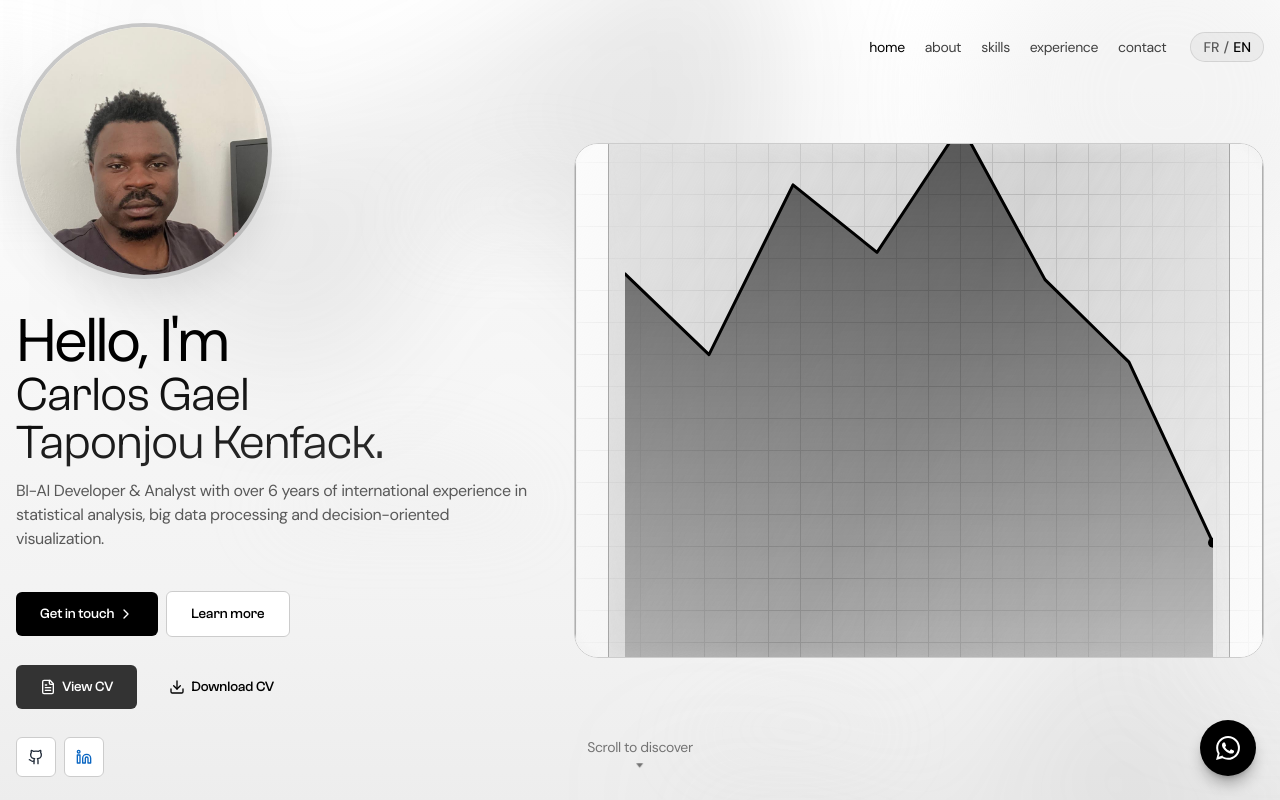
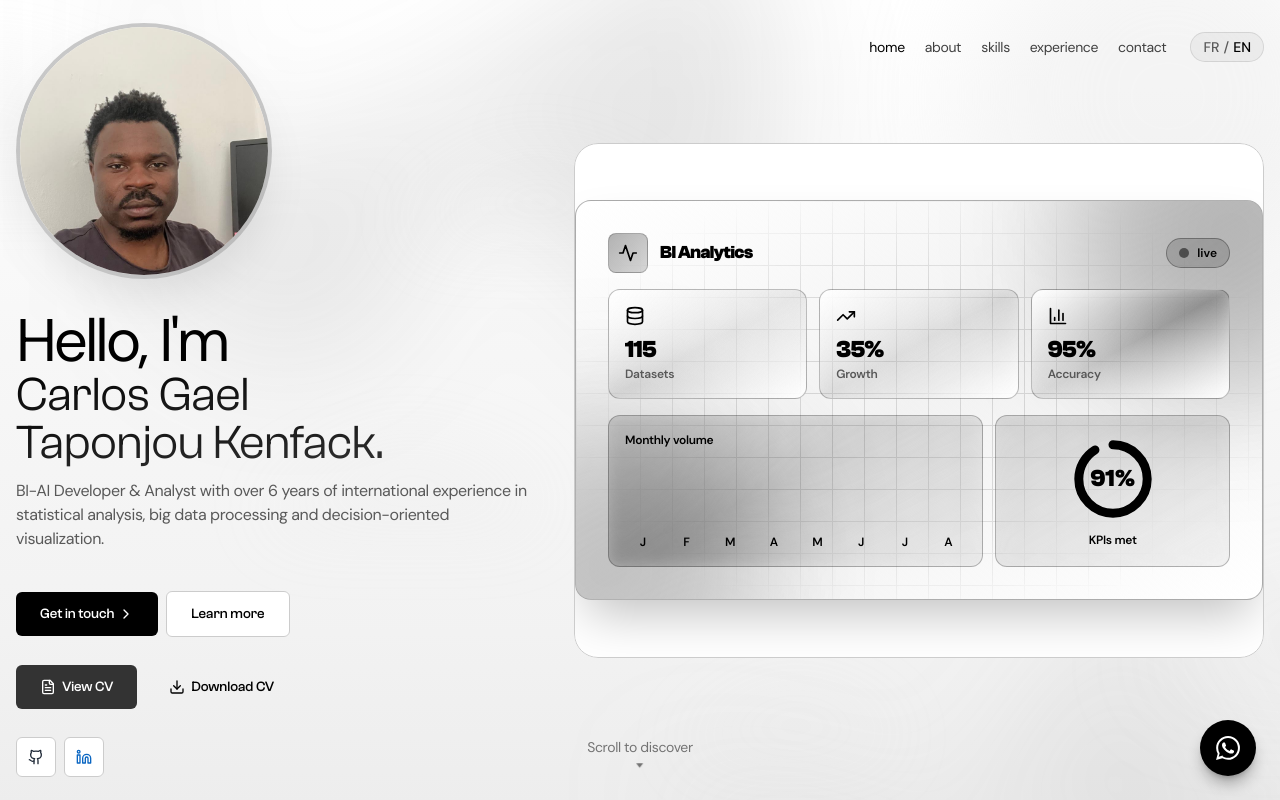
Before and after one commit to yohivana-KYIM/Carlos-Taponjou, a Next.js app: page / in a window 1280 px wide. Shown: the top 800 px of the page. Built offline with nearby package versions, Linux system fonts and the light colour scheme.

Commit message:
remove illstration

```diff
--- a/src/components/DataVisual.tsx
+++ b/src/components/DataVisual.tsx
@@ -38,52 +38,18 @@ function LiveNumber({
   );
 }
 
-// Build an SVG line path from an array of values (0–100), in real pixel
-// coordinates so the SVG viewBox matches the container 1:1 (no distortion).
-function buildLine(values: number[], w: number, h: number) {
-  const pad = 5;
-  return values
-    .map((v, i) => {
-      const x = (i * w) / (values.length - 1);
-      const y = h - pad - (v / 100) * (h - 3 * pad);
-      return `${i === 0 ? "M" : "L"}${x.toFixed(1)},${y.toFixed(1)}`;
-    })
-    .join(" ");
-}
-
 const months = ["J", "F", "M", "A", "M", "J", "J", "A"];
 
 export default function DataVisual() {
   const [bars, setBars] = useState([42, 68, 55, 82, 60, 95, 74, 88]);
-  const [line, setLine] = useState([30, 48, 40, 70, 58, 82, 72, 90]);
   const [donut, setDonut] = useState(72);
   const [kpis, setKpis] = useState({ datasets: 128, growth: 24, accuracy: 98 });
-
-  // Measure the chart area so the SVG renders at its real pixel size
-  const chartRef = useRef<HTMLDivElement>(null);
-  const [size, setSize] = useState({ w: 300, h: 110 });
-
-  useEffect(() => {
-    const el = chartRef.current;
-    if (!el) return;
-    const ro = new ResizeObserver(([entry]) => {
-      if (!entry) return;
-      const { width, height } = entry.contentRect;
-      if (width > 0 && height > 0) setSize({ w: width, h: height });
-    });
-    ro.observe(el);
-    return () => ro.disconnect();
-  }, []);
 
   // Live, automatic updates
   useEffect(() => {
     const barTimer = setInterval(() => {
       setBars((b) => b.map(() => rnd(30, 100)));
     }, 1800);
-
-    const lineTimer = setInterval(() => {
-      setLine((l) => [...l.slice(1), rnd(20, 95)]);
-    }, 2000);
 
     const donutTimer = setInterval(() => setDonut(rnd(58, 92)), 2600);
 
@@ -97,19 +63,15 @@ export default function DataVisual() {
 
     return () => {
       clearInterval(barTimer);
-      clearInterval(lineTimer);
       clearInterval(donutTimer);
       clearInterval(kpiTimer);
     };
   }, []);
 
   const circumference = 2 * Math.PI * 38;
-  const linePath = buildLine(line, size.w, size.h);
-  const areaPath = `${linePath} L${size.w},${size.h} L0,${size.h} Z`;
-  const lastY = size.h - 5 - ((line[line.length - 1] ?? 0) / 100) * (size.h - 15);
 
   return (
-    <div className="relative flex h-full min-h-[650px] w-full flex-col gap-4 overflow-hidden rounded-2xl border border-primary/30 bg-gradient-to-br from-background via-primary/5 to-background p-8 shadow-2xl backdrop-blur-sm">
+    <div className="relative flex w-full flex-col gap-4 overflow-hidden rounded-2xl border border-primary/30 bg-gradient-to-br from-background via-primary/5 to-background p-8 shadow-2xl backdrop-blur-sm">
       {/* Animated grid background */}
       <div
         className="pointer-events-none absolute inset-0 opacity-[0.12]"
@@ -162,54 +124,6 @@ export default function DataVisual() {
             </div>
           </div>
         ))}
-      </div>
-
-      {/* Area chart */}
-      <div className="relative flex-1 rounded-xl border border-primary/25 bg-gradient-to-br from-primary/10 to-primary/5 p-4 backdrop-blur">
-        <div className="mb-2 flex items-center justify-between">
-          <span className="text-xs tracking-tight text-foreground font-semibold">
-            Revenue trend
-          </span>
-          <span className="clash-grotesk text-gradient text-sm font-bold">
-            ↑ <LiveNumber value={kpis.growth + 8} suffix="%" />
-          </span>
-        </div>
-        <div ref={chartRef} className="h-[calc(100%-24px)] w-full">
-          <svg
-            viewBox={`0 0 ${size.w} ${size.h}`}
-            className="h-full w-full"
-          >
-            <defs>
-              <linearGradient id="areaFill" x1="0" y1="0" x2="0" y2="1">
-                <stop offset="0%" stopColor="hsl(var(--primary))" stopOpacity="0.6" />
-                <stop offset="100%" stopColor="hsl(var(--primary))" stopOpacity="0.1" />
-              </linearGradient>
-            </defs>
-            <motion.path
-              d={areaPath}
-              fill="url(#areaFill)"
-              animate={{ d: areaPath }}
-              transition={{ duration: 0.9, ease }}
-            />
-            <motion.path
-              d={linePath}
-              fill="none"
-              stroke="hsl(var(--primary))"
-              strokeWidth={3}
-              strokeLinecap="round"
-              strokeLinejoin="round"
-              animate={{ d: linePath }}
-              transition={{ duration: 0.9, ease }}
-            />
-            {/* Leading dot */}
-            <motion.circle
-              r="5"
-              fill="hsl(var(--primary))"
-              animate={{ cx: size.w, cy: lastY }}
-              transition={{ duration: 0.9, ease }}
-            />
-          </svg>
-        </div>
       </div>
 
       {/* Bottom row: bars + donut */}
```
